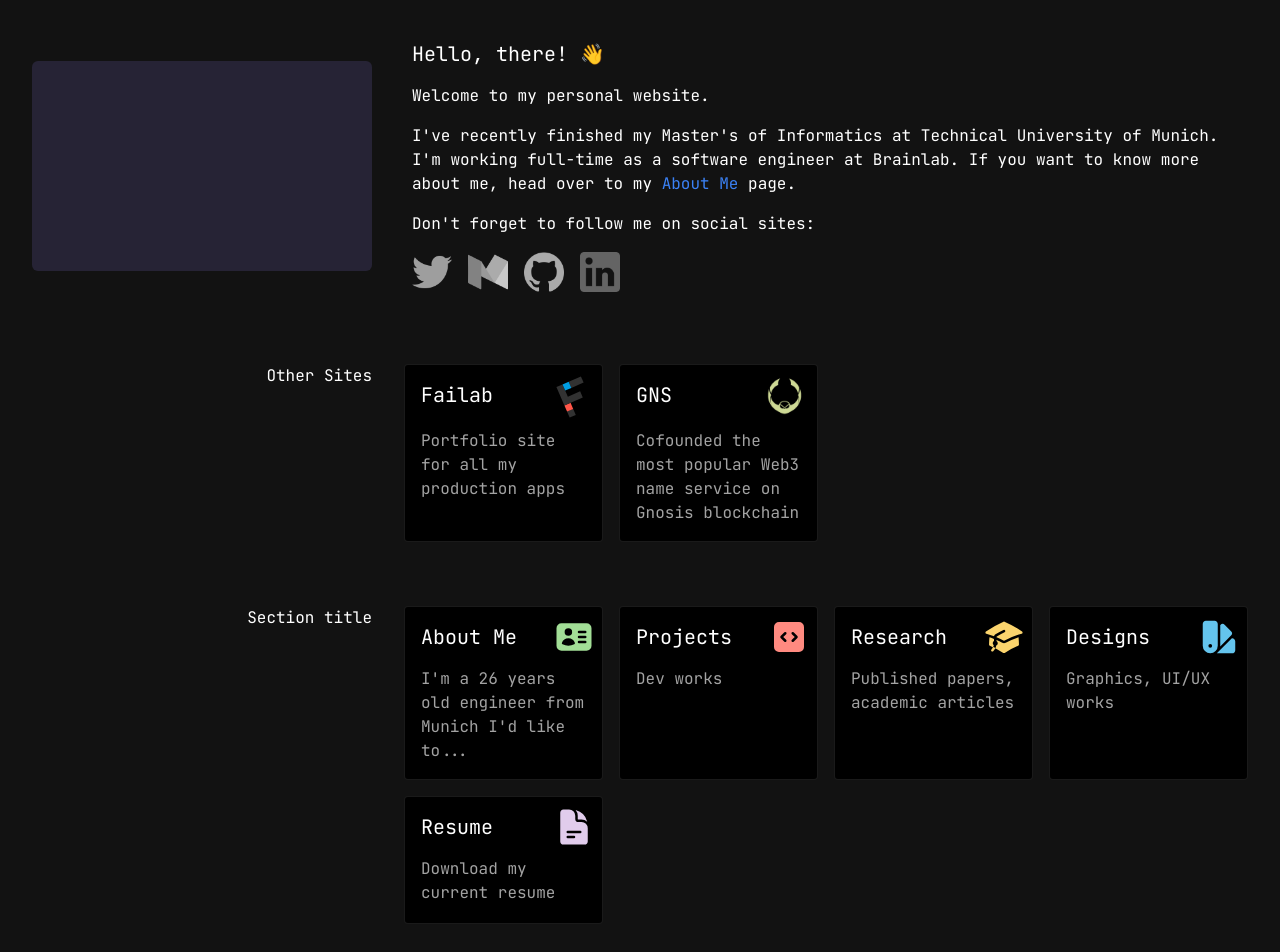
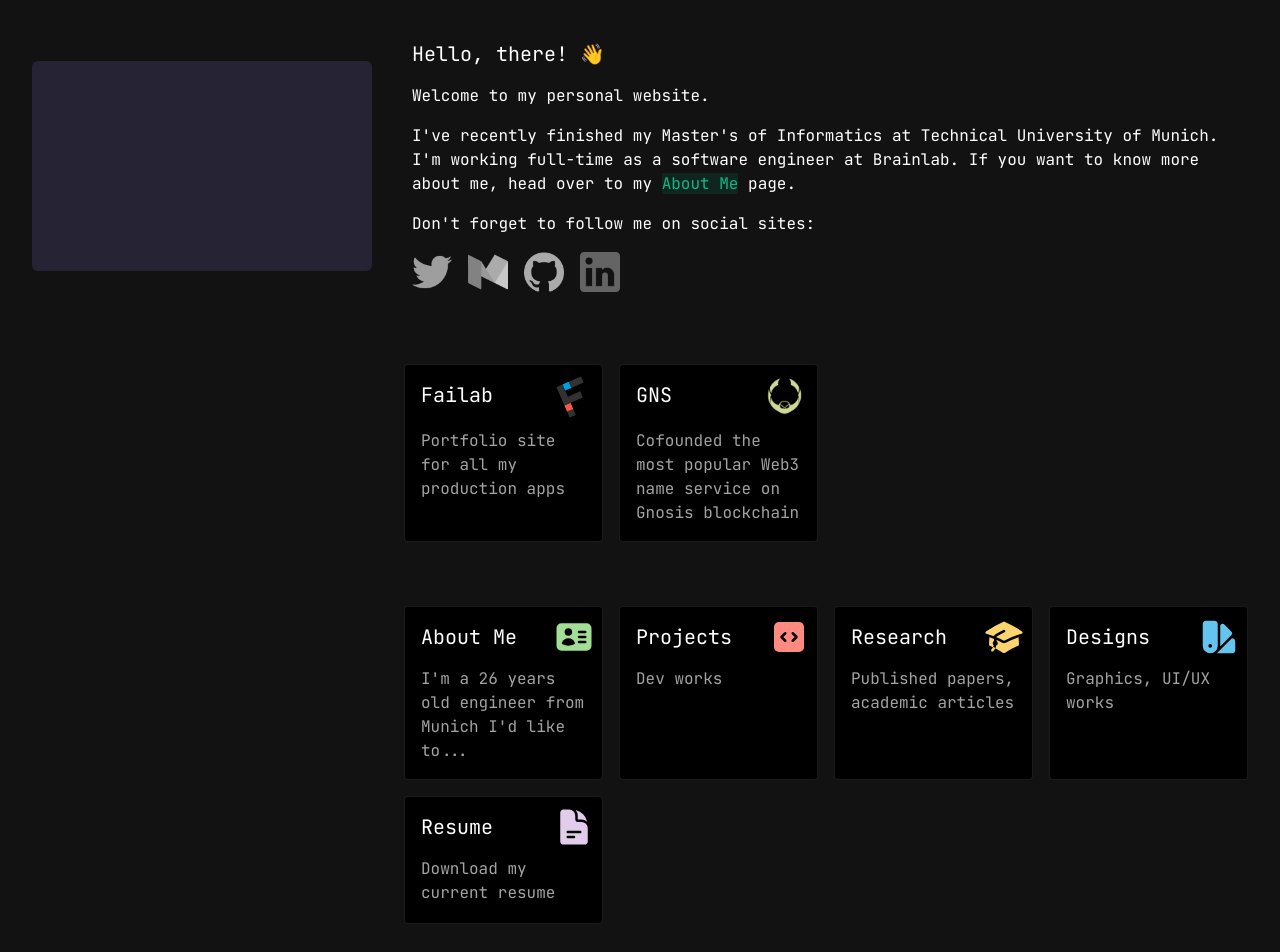
Before and after one commit to FaisalBinAhmed/faisalbin, a Next.js app: page / in a window 1280 px wide. Shown: the top 952 px of the page. Built offline with nearby package versions, Linux system fonts and the light colour scheme.

Commit message:
restructured

```diff
--- a/src/components/LinksSection.tsx
+++ /dev/null
@@ -1,28 +0,0 @@
-import { ExtLink, extLinks } from "@/data/extLinks";
-const LinksSection = () => {
-	return (
-		<div className="flex flex-col md:flex-row p-8 gap-8">
-			<div className=" text-right">External Links</div>
-			<div className="grid grid-cols-1 md:grid-cols-2 lg:grid-cols-3 xl:grid-cols-4 gap-4">
-				{extLinks.map((item, index) => (
-					<LinkCard key={index} {...item} />
-				))}
-			</div>
-		</div>
-	);
-};
-
-export default LinksSection;
-
-const LinkCard = ({ name, link, icon, color }: ExtLink) => {
-	return (
-		<div
-			// style={{ backgroundColor: color }}
-			className=" aspect-video rounded-xl backdrop-blur-sm bg-white/50">
-			<div className="w-16 h-16">
-				<img src="/assets/twitter.png" className="w-10" />
-			</div>
-			<h1 className="text-xl font-bold flex-1">{name}</h1>
-		</div>
-	);
-};
--- a/src/components/ExternalSection.tsx
+++ b/src/components/sections/ExternalSection.tsx
@@ -3,7 +3,7 @@ import Link from "next/link";
 const ExternalSection = () => {
 	return (
 		<div className="flex flex-col md:flex-row p-8 gap-8">
-			<div className="min-w-[340px] text-right">Other Sites</div>
+			<div className="min-w-[340px] text-right"></div>
 			<div className="grid grid-cols-1 md:grid-cols-2 lg:grid-cols-3 xl:grid-cols-4 gap-4">
 				<ExternalCard
 					title="Failab"
--- a/src/components/HeroSection.tsx
+++ b/src/components/sections/HeroSection.tsx
@@ -1,5 +1,5 @@
 import Link from "next/link";
-import CreditCard from "./CreditCard";
+import CreditCard from "../CreditCard";
 
 const HeroSection = () => {
 	return (
@@ -12,7 +12,7 @@ const HeroSection = () => {
 					I've recently finished my Master's of Informatics at Technical
 					University of Munich. I'm working full-time as a software engineer at
 					Brainlab. If you want to know more about me, head over to my{" "}
-					<Link className="text-blue-500" href="/about">
+					<Link className="bg-emerald-700/[0.2] text-emerald-500" href="/about">
 						About Me
 					</Link>{" "}
 					page.
--- a/src/components/NavCardsSection.tsx
+++ b/src/components/sections/NavCardsSection.tsx
@@ -4,7 +4,7 @@ import Link from "next/link";
 const NavCardsSection = () => {
 	return (
 		<div className="flex flex-col md:flex-row p-8 gap-8">
-			<div className="min-w-[340px] text-right">Section title</div>
+			<div className="min-w-[340px] text-right"></div>
 			<div className="grid grid-cols-1 md:grid-cols-2 lg:grid-cols-3 xl:grid-cols-4 gap-4">
 				{navItems.map((item, index) => (
 					<Card
```
Also changed, not shown: src/pages/index.tsx (+3 -5 lines).
